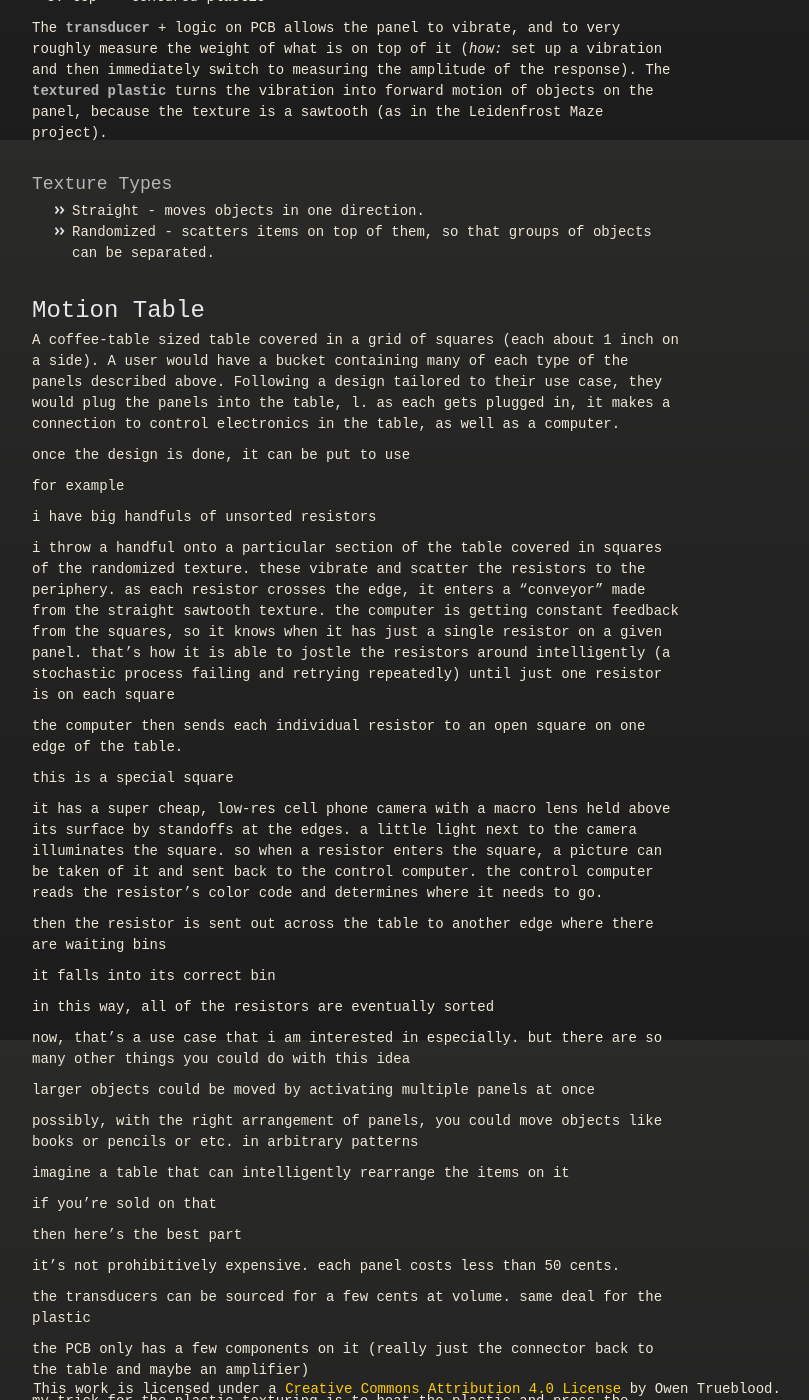
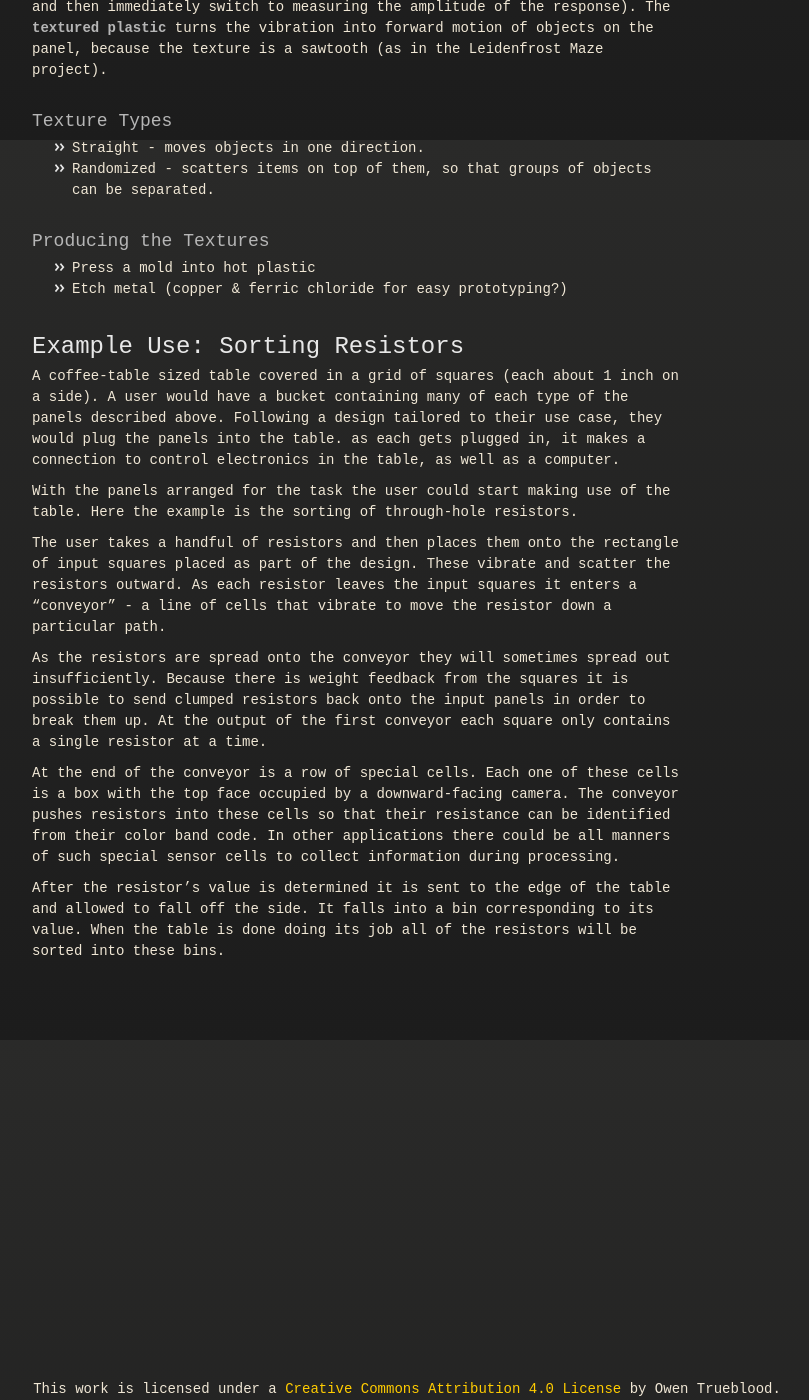
Before and after one commit to jmpinit/old-blog, a Jekyll site: the page built from _posts/2014-01-25-motion-panels.md, in a window 1280 px wide and 1400 px high, scrolled down 760 px. Shown: the whole window, without its empty margins (233-1042 px from the left). Built offline with Jekyll 4.4.1, drawn with Linux system fonts in a browser that asks for light colours; some of the changed text lies outside the part shown.

Commit message:
Cleaned up explanation.

```diff
--- a/_posts/2014-01-25-motion-panels.md
+++ b/_posts/2014-01-25-motion-panels.md
@@ -5,6 +5,8 @@
 category: "concept"
 tags: []
 ---
+
+<!-- TODO JS simulation of resistor example -->
 
 # The Idea
 
@@ -17,85 +19,36 @@
 * [Bristlebots](http://www.youtube.com/watch?v=rUSTXUis_ys)
 * [Vibratory Conveyor](http://www.youtube.com/watch?v=0eDWGMLf8dQ)
 
-Each of their arrays has 285 transmitters. Each transmitter costs $5. So with 4 arrays that's about $5700 just for the ultrasonic transmitters.  Clearly cost is prohibitive for reproducing this project, so I started thinking about cheaper ways to accomplish similar goals.
+## Construction
 
-## Motion Panel
+__Physical Layout:__
 
 1. bottom <- thin PCB
 2. middle <- piezoelectric transducer
 3. top <- textured plastic
 
-The __transducer__ + logic on PCB allows the panel to vibrate, and to very roughly measure the weight of what is on top of it (_how:_ set up a vibration and then immediately switch to measuring the amplitude of the response).  The __textured plastic__ turns the vibration into forward motion of objects on the panel, because the texture is a sawtooth (as in the Leidenfrost Maze project).
+The transducer + logic on PCB allows the panel to vibrate, and to very roughly measure the weight of what is on top of it (_how:_ set up a vibration and then immediately switch to measuring the amplitude of the response).  The __textured plastic__ turns the vibration into forward motion of objects on the panel, because the texture is a sawtooth (as in the Leidenfrost Maze project).
 
 ### Texture Types
 
 * Straight - moves objects in one direction.
 * Randomized - scatters items on top of them, so that groups of objects can be separated.
 
-## Motion Table
+### Producing the Textures
 
-A coffee-table sized table covered in a grid of squares (each about 1 inch on a side). A user would have a bucket containing many of each type of the panels described above.  Following a design tailored to their use case, they would plug the panels into the table, l. as each gets plugged in, it makes a connection to control electronics in the table, as well as a computer.
+* Press a mold into hot plastic
+* Etch metal (copper & ferric chloride for easy prototyping?)
 
-once the design is done, it can be put to use
+## Example Use: Sorting Resistors
 
-for example
+A coffee-table sized table covered in a grid of squares (each about 1 inch on a side). A user would have a bucket containing many of each type of the panels described above.  Following a design tailored to their use case, they would plug the panels into the table. as each gets plugged in, it makes a connection to control electronics in the table, as well as a computer.
 
-i have big handfuls of unsorted resistors
+With the panels arranged for the task the user could start making use of the table. Here the example is the sorting of through-hole resistors.
 
-i throw a handful onto a particular section of the table covered in squares of the randomized texture. these vibrate and scatter the resistors to the periphery. as each resistor crosses the edge, it enters a "conveyor" made from the straight sawtooth texture. the computer is getting constant feedback from the squares, so it knows when it has just a single resistor on a given panel. that's how it is able to jostle the resistors around intelligently (a stochastic process failing and retrying repeatedly) until just one resistor is on each square
+The user takes a handful of resistors and then places them onto the rectangle of input squares placed as part of the design. These vibrate and scatter the resistors outward. As each resistor leaves the input squares it enters a "conveyor" - a line of cells that vibrate to move the resistor down a particular path.
 
-the computer then sends each individual resistor to an open square on one edge of the table.
+As the resistors are spread onto the conveyor they will sometimes spread out insufficiently. Because there is weight feedback from the squares it is possible to send clumped resistors back onto the input panels in order to break them up. At the output of the first conveyor each square only contains a single resistor at a time.
 
-this is a special square
+At the end of the conveyor is a row of special cells. Each one of these cells is a box with the top face occupied by a downward-facing camera. The conveyor pushes resistors into these cells so that their resistance can be identified from their color band code. In other applications there could be all manners of such special sensor cells to collect information during processing.
 
-it has a super cheap, low-res cell phone camera with a macro lens held above its surface by standoffs at the edges. a little light next to the camera illuminates the square. so when a resistor enters the square, a picture can be taken of it and sent back to the control computer. the control computer reads the resistor's color code and determines where it needs to go.
-
-then the resistor is sent out across the table to another edge where there are waiting bins
-
-it falls into its correct bin
-
-in this way, all of the resistors are eventually sorted
-
-now, that's a use case that i am interested in especially. but there are so many other things you could do with this idea
-
-larger objects could be moved by activating multiple panels at once
-
-possibly, with the right arrangement of panels, you could move objects like books or pencils or etc. in arbitrary patterns
-
-imagine a table that can intelligently rearrange the items on it
-
-if you're sold on that
-
-then here's the best part
-
-it's not prohibitively expensive. each panel costs less than 50 cents.
-
-the transducers can be sourced for a few cents at volume. same deal for the plastic
-
-the PCB only has a few components on it (really just the connector back to the table and maybe an amplifier)
-
-my trick for the plastic texturing is to heat the plastic and press the pattern into it from a metal form
-
-the metal form can be manufactured using etching. it's an identical process to normal home PCB manufacturing
-
-except that you repeat it several times to get a 3D structure
-
-for a prototype, we could even just use copper clad board and ferric chloride, entirely the same materials and process as PCB manufacturing
-
-regular ABS sheets should work to make the panels, which can be cheaply sourced
-
-so the first proof of concept stuff is about physics and routing
-
-i imagine a simulation program made using a physics library like Box2D. it would be a 2D, top-down sim of an arbitrary table design
-
-that way we could see what problems there are in routing objects on a surface like that. and test potential solutions
-
-and try writing algorithms to generate designs for specific applications
-
-i think a basic sim like this would be an afternoon project
-
-first physical prototype would be made by finding a surface with a sawtooth texture, cutting a square out of it, epoxying it to a piezo transducer, applying various signals to it, and seeing how objects behave when placed on top
-
-then video explaining the concept, showing this first example panel, and showing applications modelled in the simulation
-
-then that goes on IndieGoGo, and money comes in for making a full scale prototype
+After the resistor's value is determined it is sent to the edge of the table and allowed to fall off the side. It falls into a bin corresponding to its value. When the table is done doing its job all of the resistors will be sorted into these bins.
```
